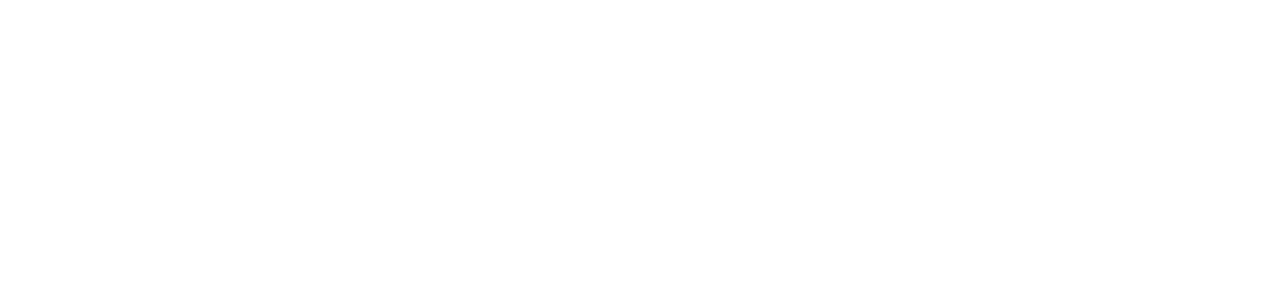
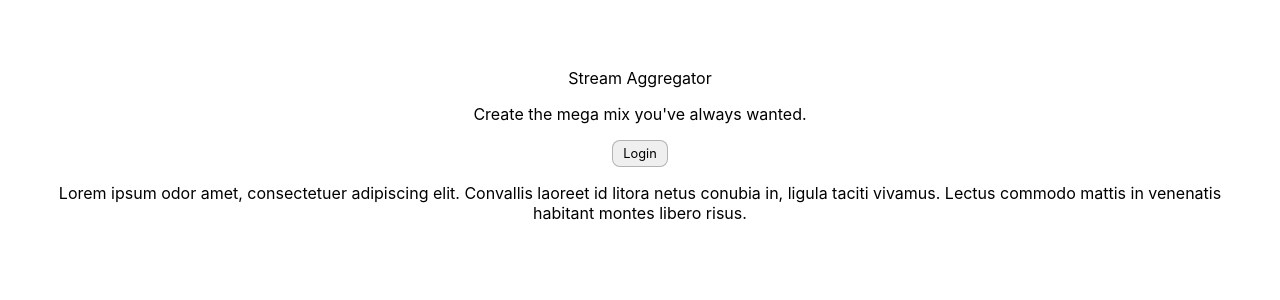
Before and after one commit to delmesa/stream-aggregator, a React (Vite) app: page / in a window 1280 px wide. Shown: the top 300 px of the page. Built offline with nearby package versions, Linux system fonts and the light colour scheme.

Commit message:
create Home page outline add site header JSX modify Button return doc

```diff
--- a/src/app/Router.jsx
+++ b/src/app/Router.jsx
@@ -1,10 +1,11 @@
+import Home from "@/pages/Home/Home";
 import { RouterProvider } from "react-router-dom";
 import { createBrowserRouter } from "react-router-dom";
 
 const router = createBrowserRouter([
     {
         path: "/",
-		element: <></>
+		element: <Home />
     },
 	{
 		path: "/player",
--- a/src/components/Button/Button.jsx
+++ b/src/components/Button/Button.jsx
@@ -4,7 +4,7 @@
  * JSX component for button element.
  * @param {object} props
  * @param {Node} props.children
- * @return component
+ * @return {JSX.Element}
  */
 const Button = ({ children, ...props }) => {
     return (
--- /dev/null
+++ b/src/pages/Home/Home.jsx
@@ -0,0 +1,27 @@
+import Header from './features/Header/Header';
+import styles from './Home.module.css';
+
+/**
+ * The Home page. Contains details about the site and displays the playlist importer and selector.
+ * @returns {JSX.Element}
+ */
+const Home = () => {
+    return (
+		<div className={styles.page}>
+			<section>
+				<Header />
+				<p className={styles.introText}>
+					Lorem ipsum odor amet, consectetuer adipiscing elit. Convallis laoreet id litora netus conubia in, ligula taciti vivamus. Lectus commodo mattis in venenatis habitant montes libero risus.
+				</p>
+				<main className={styles.playlistSelectionWrapper}>
+					{/* playlist importer and playlist selector */}
+				</main>
+			</section>
+			<section>
+				{/* miniplayer and queue controls */}
+			</section>
+		</div>
+	);
+};
+
+export default Home;
--- /dev/null
+++ b/src/pages/Home/features/Header/Header.jsx
@@ -0,0 +1,21 @@
+import Button from "@/components/Button/Button";
+import styles from "./Header.module.css";
+
+/**
+ * The site header to be shown on the Home page.
+ * @return {JSX.Element}
+ */
+const Header = () => {
+    return (
+		<header className={styles.header}>
+			<img />
+			<div>
+				<p className={styles.title}>Stream Aggregator</p>
+				<p className={styles.sub}>Create the mega mix you&apos;ve always wanted.</p>
+			</div>
+			<Button className={styles.loginBtn}>Login</Button>
+		</header>
+	);
+};
+
+export default Header;
```
Also changed, not shown: eslint.config.js (+9 -0 lines), src/pages/Home/Home.module.css (added), src/pages/Home/features/Header/Header.module.css (added).
